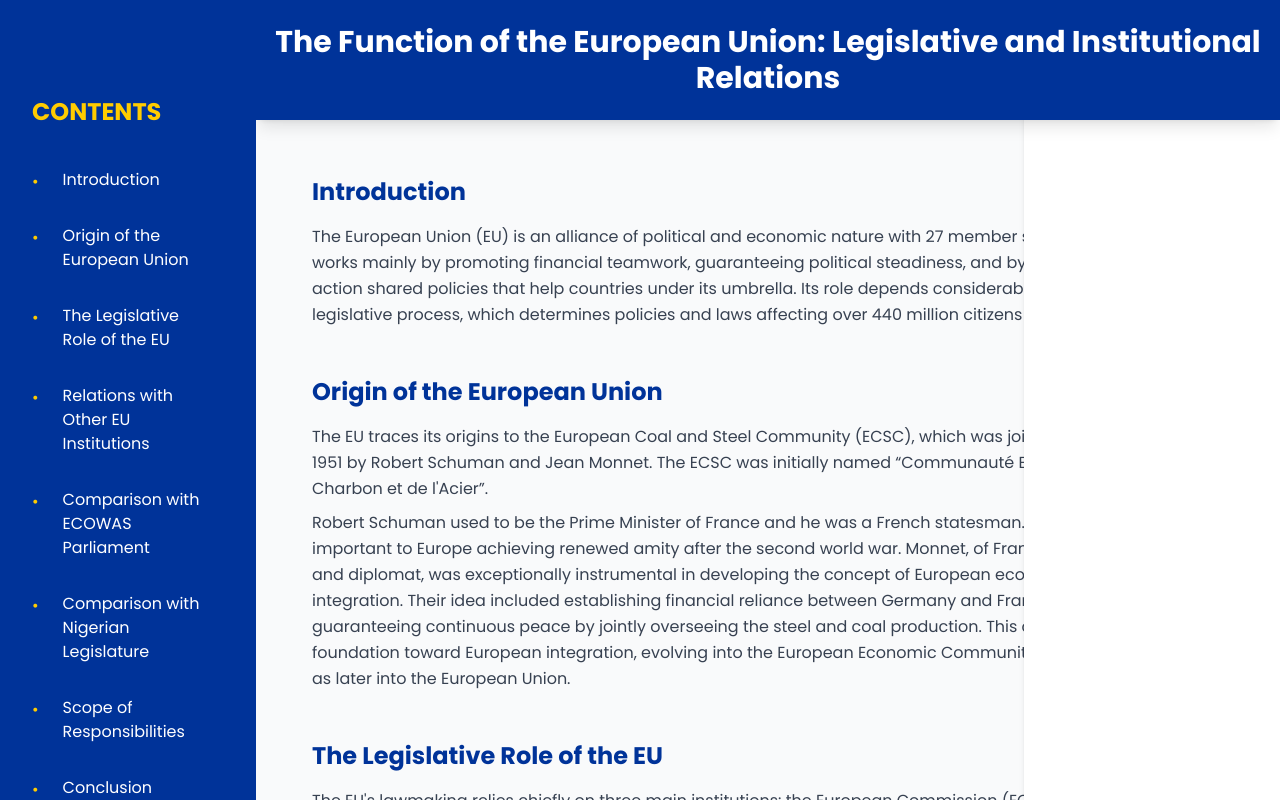
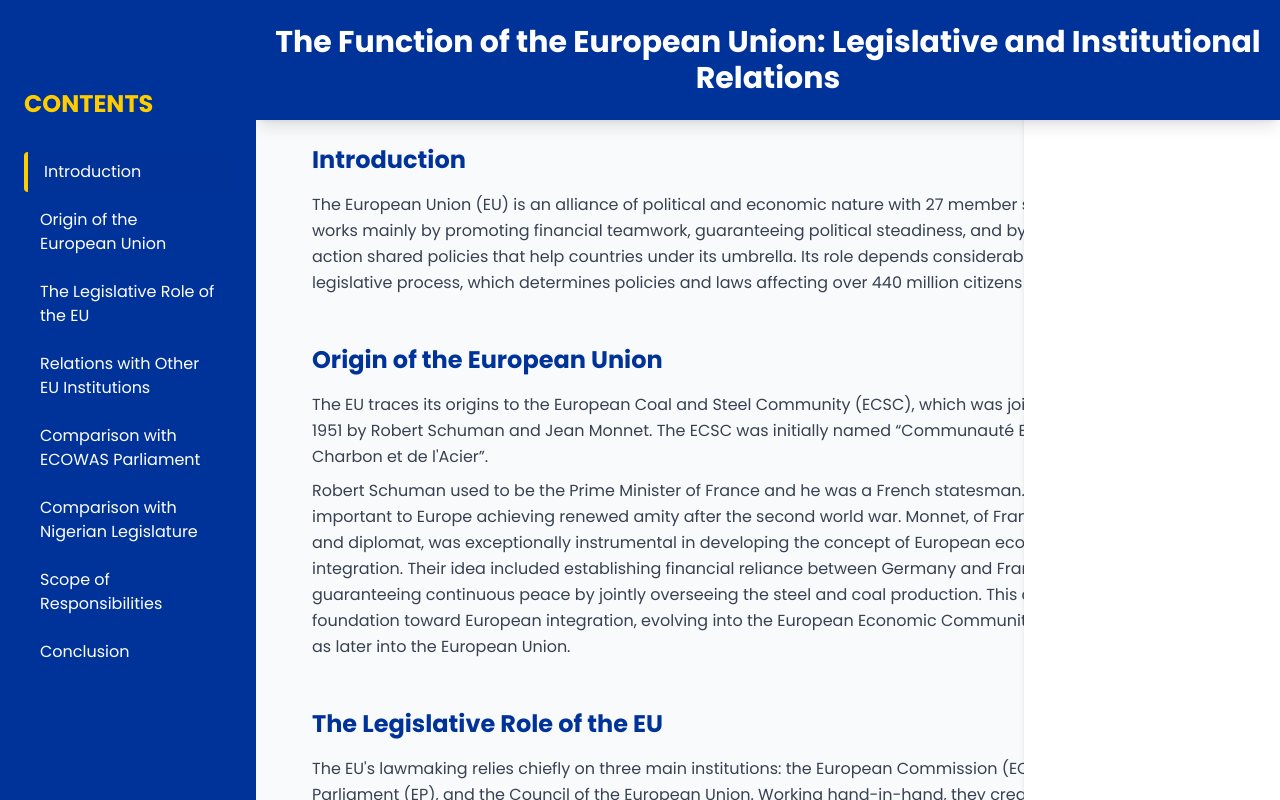
Before and after one commit to abupraise/legislations-institutions, a React (Vite) app: page / in a window 1280 px wide. Built offline with nearby package versions, Linux system fonts and the light colour scheme.

Commit message:
Updating landing page

```diff
--- a/src/App.tsx
+++ b/src/App.tsx
@@ -1,11 +1,38 @@
-import { useState } from 'react';
-import { Link } from 'react-scroll';
+import { useState, useEffect } from 'react';
+import { Link, Events } from 'react-scroll';
 import { Menu, X } from 'lucide-react';
 import ImageSlider from './imageSlider';
 
 
 function App() {
-  const [isSidebarOpen, setIsSidebarOpen] = useState(true);
+  const [isSidebarOpen, setIsSidebarOpen] = useState(false);
+  const [activeSection, setActiveSection] = useState('introduction');
+
+  useEffect(() => {
+    Events.scrollEvent.register('begin', () => {});
+    Events.scrollEvent.register('end', () => {});
+
+    return () => {
+      Events.scrollEvent.remove('begin');
+      Events.scrollEvent.remove('end');
+    };
+  }, []);
+
+  useEffect(() => {
+    const handleClickOutside = (event: MouseEvent) => {
+      const sidebar = document.getElementById('sidebar');
+      const menuButton = document.getElementById('menu-button');
+
+      if (isSidebarOpen && sidebar && menuButton &&
+          !sidebar.contains(event.target as Node) &&
+          !menuButton.contains(event.target as Node)) {
+        setIsSidebarOpen(false);
+      }
+    };
+
+    document.addEventListener('mousedown', handleClickOutside);
+    return () => document.removeEventListener('mousedown', handleClickOutside);
+  }, [isSidebarOpen]);
 
   const sections = [
     { id: 'introduction', title: 'Introduction' },
@@ -19,9 +46,18 @@
   ];
 
   return (
-    <div className="min-h-screen bg-gray-50">
+    <div className="min-h-screen bg-gray-50 relative">
+      {/* Overlay for mobile */}
+      {isSidebarOpen && (
+        <div
+          className="fixed inset-0 bg-black bg-opacity-50 z-30 md:hidden"
+          onClick={() => setIsSidebarOpen(false)}
+        />
+      )}
+
       {/* Mobile Menu Button */}
       <button
+        id="menu-button"
         className="fixed top-4 right-4 z-50 p-2 rounded-lg bg-eu-yellow text-eu-blue md:hidden"
         onClick={() => setIsSidebarOpen(!isSidebarOpen)}
       >
@@ -29,26 +65,32 @@
       </button>
 
       {/* Sidebar */}
-      <nav className={`fixed top-0 left-0 h-full bg-eu-blue text-white w-64 transition-transform duration-300 ease-in-out z-40
-        ${isSidebarOpen ? 'translate-x-0' : '-translate-x-full'} md:translate-x-0 md:block overflow-y-auto`}
+      <nav
+        id="sidebar"
+        className={`fixed top-0 left-0 h-full bg-eu-blue text-white w-64 transform transition-transform duration-300 ease-in-out z-40
+          ${isSidebarOpen ? 'translate-x-0' : '-translate-x-full'} md:translate-x-0`}
       >
-        <div className="p-8 mt-16">
+        <div className="p-6 mt-16 overflow-y-auto h-full pb-24">
           <div className="flex items-center gap-3 mb-8">
             <span className="font-bold text-2xl text-eu-yellow">CONTENTS</span>
           </div>
-          <ul className="space-y-4">
+          <ul className="space-y-2">
             {sections.map((section) => (
-              <li key={section.id} className="flex items-start">
-                <span className="text-eu-yellow mr-2 mt-2.5">•</span>
+              <li key={section.id}>
                 <Link
                   to={section.id}
                   spy={true}
                   smooth={true}
                   duration={500}
                   offset={-100}
-                  className="block py-2 px-4 hover:bg-eu-blue/80 rounded cursor-pointer transition flex-1"
-                  activeClass="bg-eu-blue/80 border-l-4 border-eu-yellow"
-                  onClick={() => setIsSidebarOpen(false)}
+                  className={`block py-2 px-4 hover:bg-eu-blue/80 rounded cursor-pointer transition-all
+                    ${activeSection === section.id ? 'bg-eu-blue/80 border-l-4 border-eu-yellow' : ''}`}
+                  onClick={() => {
+                    setActiveSection(section.id);
+                    if (window.innerWidth < 768) {
+                      setIsSidebarOpen(false);
+                    }
+                  }}
                 >
                   {section.title}
                 </Link>
@@ -58,16 +100,13 @@
         </div>
       </nav>
 
-      {/* Main Content */}
       <div className="h-screen overflow-auto flex flex-col md:ml-64 transition-all duration-300 ease-in-out">
-        {/* Centered Header on Desktop */}
-        <header className="sticky top-0 z-30 bg-eu-blue text-white py-6 px-4 shadow-lg mb-8 flex justify-center text-center">
+        <header className="sticky top-0 z-30 bg-eu-blue text-white py-6 shadow-lg flex justify-center text-center">
           <h1 className="text-2xl md:text-3xl font-bold">
             The Function of the European Union: Legislative and Institutional Relations
           </h1>
         </header>
 
-        {/* Page Content */}
         <div className="max-w-4xl mx-auto md:mx-8 space-y-12 p-6">
           <section id="introduction" className="scroll-mt-24">
             <h2 className="text-2xl font-bold text-eu-blue mb-4">Introduction</h2>
```
